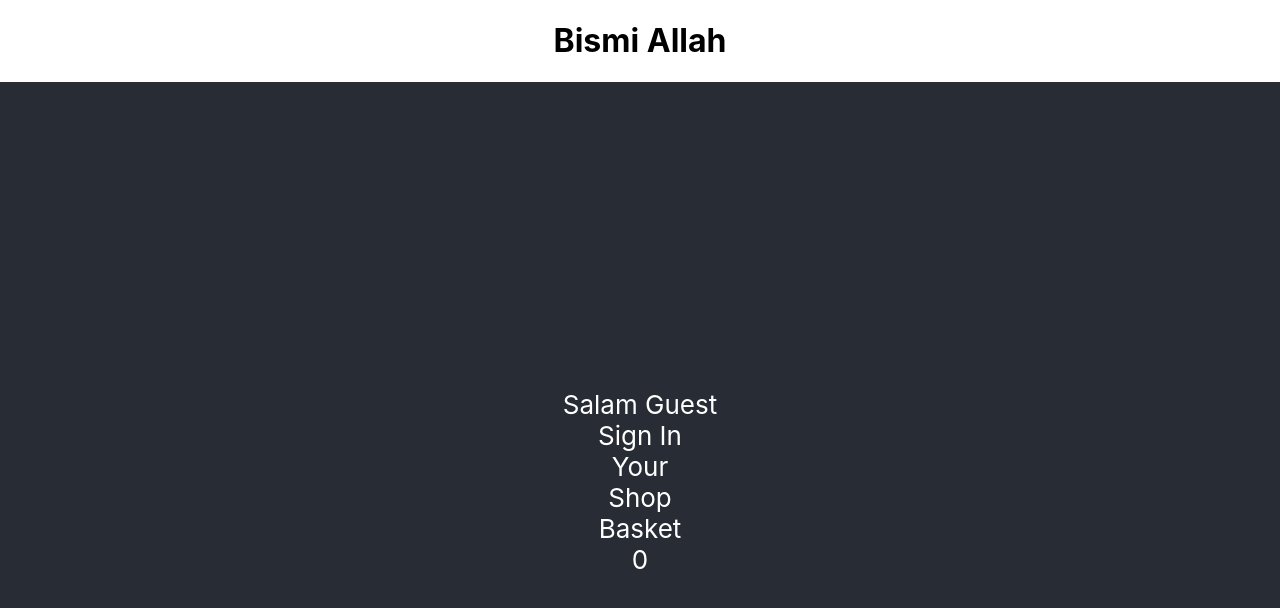
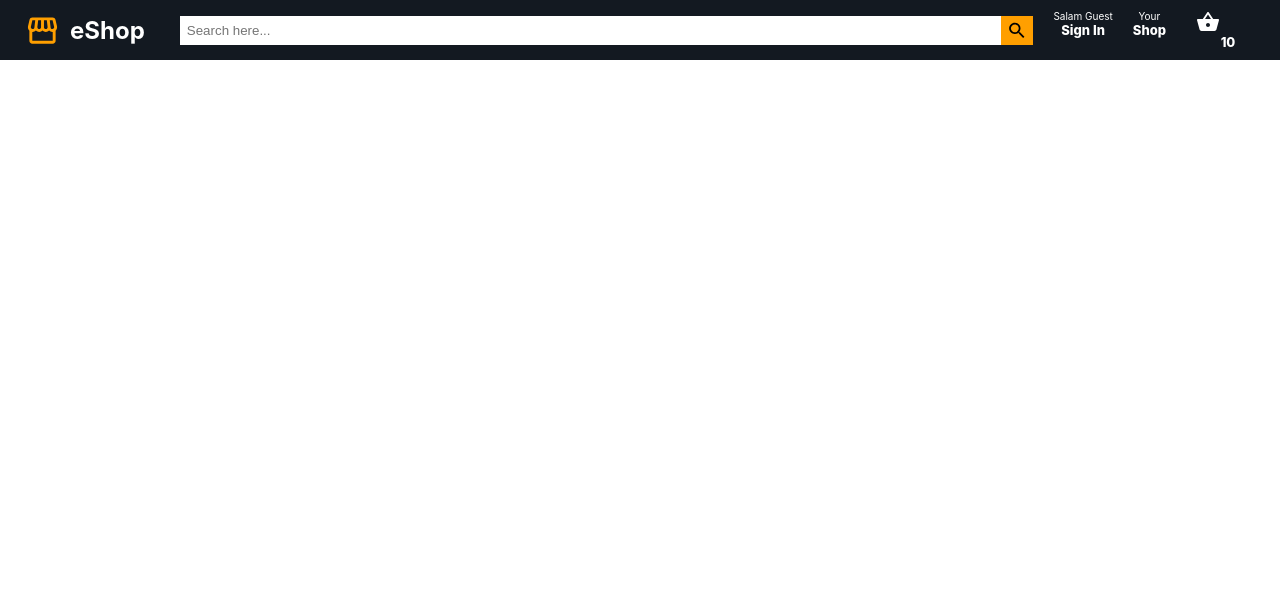
Before and after one commit to AhseneRemmouche/eshop, a React (Create React App) app: page / in a window 1280 px wide. Shown: the top 608 px of the page. Built offline with nearby package versions, Linux system fonts and the light colour scheme.

Commit message:
add header part2

```diff
--- a/src/App.js
+++ b/src/App.js
@@ -1,31 +1,13 @@
-import './App.css';
-import StorefrontIcon from '@mui/icons-material/Storefront';
+import "./App.css";
+import Header from "./components/Header/Header";
 
 function App() {
-  return (
-    <div className="App">
-      <h1>Bismi Allah</h1>
-      <header className="App-header">
-       <div className="header_logo"></div>
-       <div className="header_search"></div>
-       <div className="header_nav">
-        <div className="nav_item">
-          <div className="nav_itemLineOne">Salam Guest</div>
-          <div className="nav_itemLineTwo">Sign In</div>
-        </div>
-        <div className="nav_item">
-        <div className="nav_itemLineOne">Your</div>
-        <div className="nav_itemLineTwo">Shop</div>
-        </div>
-        <div className="nav_item">
-        <div className="nav_itemLineOne">Basket</div>
-        <div className="nav_itemLineTwo">0</div>
-        </div>
-       </div>
-
-      </header>
-    </div>
-  );
+	return (
+		<div className="App">
+			{/* <h1>Bismi Allah</h1> */}
+			<Header />
+		</div>
+	);
 }
 
 export default App;
--- a/src/components/Header/Header.css
+++ b/src/components/Header/Header.css
@@ -0,0 +1,84 @@
+.header {
+	height: 60px;
+	display: flex;
+	align-items: center;
+	background-color: #131921;
+	position: sticky;
+	top: 0;
+	z-index: 100;
+	justify-content: space-between;
+}
+
+.header_logo {
+	display: flex;
+	align-items: center;
+	color: #ff9f00;
+	margin: 25px;
+}
+
+.header_logoImage {
+	margin-right: 10px;
+}
+
+.header_logoTitle {
+	text-decoration: none;
+	border: 0;
+	color: white;
+}
+
+.header_search {
+	display: flex;
+	flex: 1;
+	align-items: center;
+	border-radius: 24px;
+	margin: 0 10px;
+}
+
+.header_searchInput {
+	height: 15px;
+	padding: 7px;
+	border: none;
+	border: 100%;
+	width: 95%;
+}
+
+.header_searchIcon {
+	padding: 4px;
+	background-color: #ff9f00;
+	height: 21px !important;
+}
+
+.header_nav {
+	display: flex;
+	justify-content: space-evenly;
+}
+
+.nav_item {
+	display: flex;
+	flex-direction: column;
+	margin-left: 10px;
+	margin-right: 10px;
+	color: white;
+}
+
+.nav_itemLineOne {
+	font-size: 10px;
+}
+
+.nav_itemLineTwo {
+	font-size: 13px;
+	font-weight: 800;
+}
+
+.nav_itemBasket {
+	display: flex;
+	align-items: center;
+	color: white;
+	margin-right: 50px;
+	margin-left: 10px;
+}
+
+.nav_basketCount {
+	margin-left: 10px;
+	margin-right: 10px;
+}
--- a/src/components/Header/Header.js
+++ b/src/components/Header/Header.js
@@ -0,0 +1,45 @@
+import "./Header.css";
+import StorefrontIcon from "@mui/icons-material/Storefront";
+import ShoppingBasketIcon from "@mui/icons-material/ShoppingBasket";
+import SearchIcon from "@mui/icons-material/Search";
+import React from "react";
+
+function Header() {
+	return (
+		<div className="header">
+			<div className="header_logo">
+				<StorefrontIcon className="header_logoImage" fontSize="large" />
+				<h2 className="header_logoTitle">eShop</h2>
+			</div>
+
+			<div className="header_search">
+				<input
+					type="text"
+					className="header_searchInput"
+					fontSize="large"
+					placeholder="Search here..."
+				/>
+				<SearchIcon className="header_searchIcon" />
+			</div>
+
+			<div className="header_nav">
+				<div className="nav_item">
+					<span className="nav_itemLineOne">Salam Guest</span>
+					<span className="nav_itemLineTwo">Sign In</span>
+				</div>
+
+				<div className="nav_item">
+					<span className="nav_itemLineOne">Your</span>
+					<span className="nav_itemLineTwo">Shop</span>
+				</div>
+
+				<div className="nav_item">
+					<ShoppingBasketIcon className="nav_itemBasket" />
+					<span className="nav_itemLineTwo nav_basketCount">10</span>
+				</div>
+			</div>
+		</div>
+	);
+}
+
+export default Header;
```
